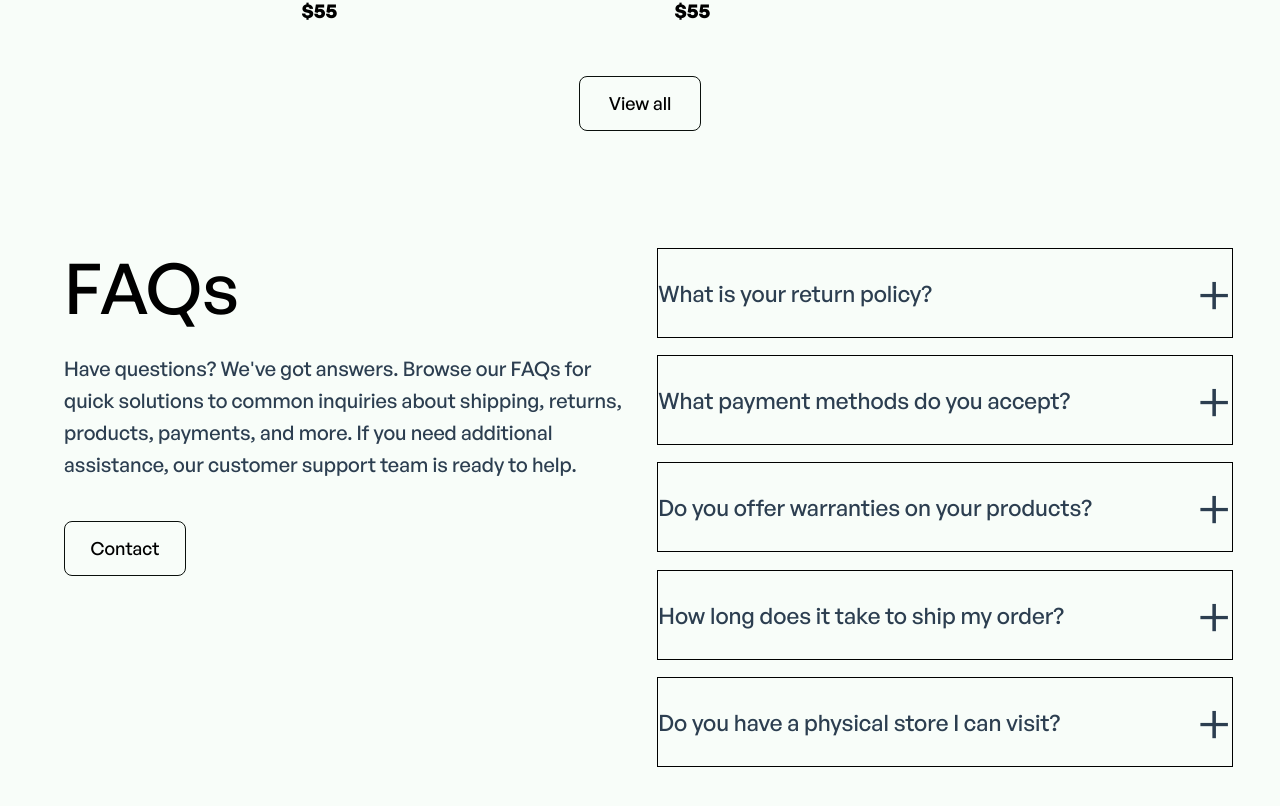
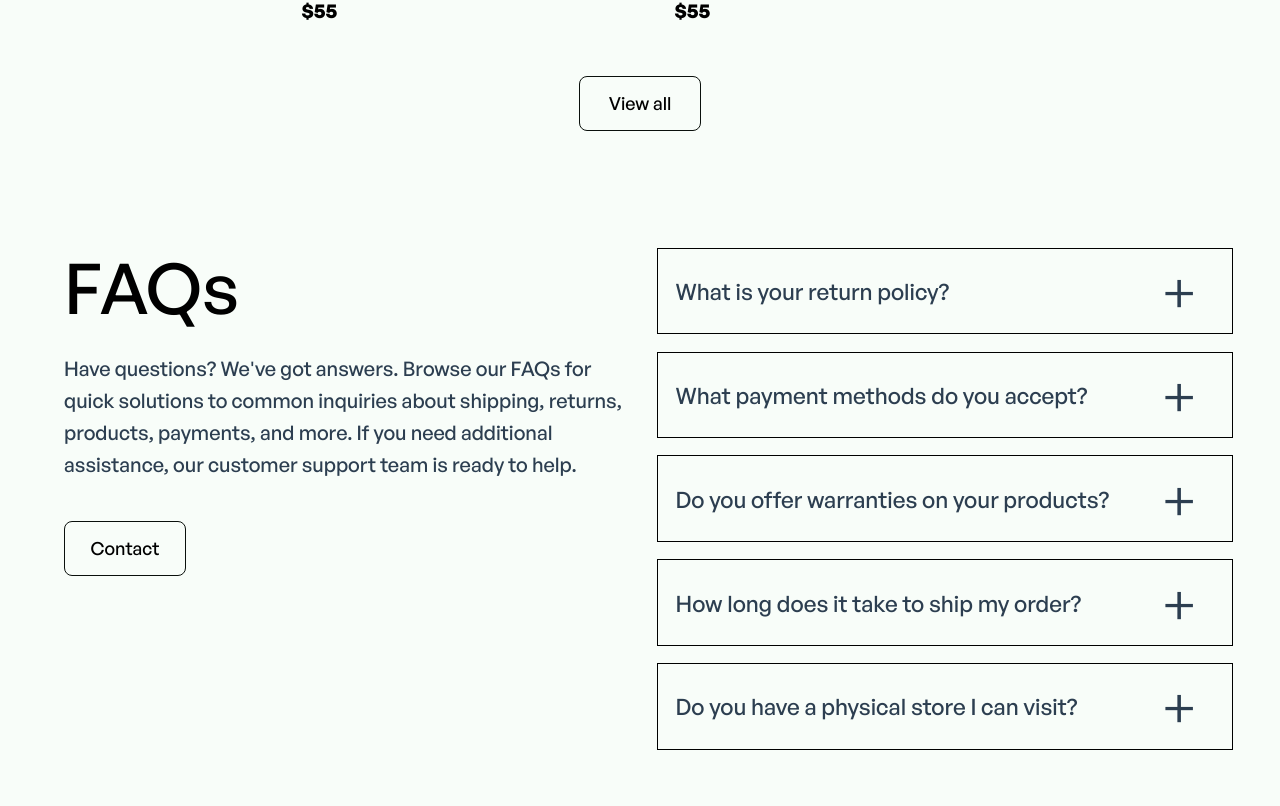
Before and after one commit to mort5554/OnlineShop, a Vue app: page / in a window 1280 px wide. Shown: the part 3444-4250 px from the top of the page. Built offline with nearby package versions, Linux system fonts and the light colour scheme.

Commit message:
Add FAQs

```diff
--- a/src/components/FAQsSection.vue
+++ b/src/components/FAQsSection.vue
@@ -18,37 +18,100 @@ const isOpened5 = ref(false)
       </h2>
       <button class="buttonContact">Contact</button>
     </div>
+
+    <!--Right Side-->
+
     <div class="FAQsSectionRight">
-      <div class="FAQsElement center">
+      <!--First Element-->
+      <div class="FAQsElement" :class="{ smoothlyOpen: isOpened1 }">
+        <div class="FAQsElementTop">
           <h2 class="FAQsElementHeader">What is your return policy?</h2>
-        <div class="FAQsElementOpen" @click="isOpened1 = !isOpened1" :class="{ rotate: isOpened1 }">
+          <div
+            class="FAQsElementOpenButton"
+            @click="isOpened1 = !isOpened1"
+            :class="{ rotate: isOpened1 }"
+          >
             +
           </div>
         </div>
-      <div class="FAQsElement center">
+        <div class="FAQsElementClosed" :class="{ FAQsElementOpened: isOpened1 }">
+          We want you to be completely satisfied with your Electrohut purchase. If you're not,
+          simply return your item(s) within 30 days of receipt in new, unused condition with the
+          original packaging for a full refund or exchange. Please visit the ‘Orders’ section on
+          your account page, to initiate the process and for detailed instructions.
+        </div>
+      </div>
+      <!--Second Element-->
+      <div class="FAQsElement">
+        <div class="FAQsElementTop">
           <h2 class="FAQsElementHeader">What payment methods do you accept?</h2>
-        <div class="FAQsElementOpen" @click="isOpened2 = !isOpened2" :class="{ rotate: isOpened2 }">
+          <div
+            class="FAQsElementOpenButton"
+            @click="isOpened2 = !isOpened2"
+            :class="{ rotate: isOpened2 }"
+          >
             +
           </div>
         </div>
-      <div class="FAQsElement center">
+        <div class="FAQsElementClosed" :class="{ FAQsElementOpened: isOpened2 }">
+          We accept major credit cards (Visa, Mastercard, American Express, Discover), PayPal, Apple
+          Pay, Google Pay, and Shop Pay for your convenience.
+        </div>
+      </div>
+      <!--Third Element-->
+      <div class="FAQsElement">
+        <div class="FAQsElementTop">
           <h2 class="FAQsElementHeader">Do you offer warranties on your products?</h2>
-        <div class="FAQsElementOpen" @click="isOpened3 = !isOpened3" :class="{ rotate: isOpened3 }">
+          <div
+            class="FAQsElementOpenButton"
+            @click="isOpened3 = !isOpened3"
+            :class="{ rotate: isOpened3 }"
+          >
             +
           </div>
         </div>
-      <div class="FAQsElement center">
+        <div class="FAQsElementClosed" :class="{ FAQsElementOpened: isOpened3 }">
+          Yes! We stand behind the quality of our products. Most items come with a manufacturer's
+          warranty. The specific warranty period and terms can vary depending on the product, so
+          please refer to the product description or contact our customer support for details.
+        </div>
+      </div>
+      <!--Fourth Element-->
+      <div class="FAQsElement">
+        <div class="FAQsElementTop">
           <h2 class="FAQsElementHeader">How long does it take to ship my order?</h2>
-        <div class="FAQsElementOpen" @click="isOpened4 = !isOpened4" :class="{ rotate: isOpened4 }">
+          <div
+            class="FAQsElementOpenButton"
+            @click="isOpened4 = !isOpened4"
+            :class="{ rotate: isOpened4 }"
+          >
             +
           </div>
         </div>
-      <div class="FAQsElement center">
+        <div class="FAQsElementClosed" :class="{ FAQsElementOpened: isOpened4 }">
+          We strive to get your tech goodies to you as quickly as possible! Shipping times vary
+          depending on your location and the shipping method chosen at checkout. Generally, you can
+          expect your order to arrive within 3-7 business days. You'll receive a shipping
+          confirmation email with tracking information as soon as your order is on its way.
+        </div>
+      </div>
+      <!--Fifth Element-->
+      <div class="FAQsElement">
+        <div class="FAQsElementTop">
           <h2 class="FAQsElementHeader">Do you have a physical store I can visit?</h2>
-        <div class="FAQsElementOpen" @click="isOpened5 = !isOpened5" :class="{ rotate: isOpened5 }">
+          <div
+            class="FAQsElementOpenButton"
+            @click="isOpened5 = !isOpened5"
+            :class="{ rotate: isOpened5 }"
+          >
             +
           </div>
-        <h4></h4>
+        </div>
+        <div class="FAQsElementClosed" :class="{ FAQsElementOpened: isOpened5 }">
+          Electrohut is an online-only retailer, so we don't have any physical stores at this time.
+          However, we offer a wide range of products, competitive prices, and the convenience of
+          shopping from anywhere at any time.
+        </div>
       </div>
     </div>
   </div>
@@ -89,21 +152,46 @@ const isOpened5 = ref(false)
 }
 .FAQsElement {
   width: 100%;
-  height: fit-content;
-  align-self: space-around;
   border: 1px solid black;
   margin: 3%;
+  padding: 3%;
 }
 .FAQsElementHeader {
-  width: 95%;
+  width: 90%;
 }
-.FAQsElementOpen {
+.FAQsElementTop {
+  height: 50px;
+  display: flex;
+  flex-direction: row;
+  align-items: center;
+}
+.FAQsElementClosed {
+  display: none;
+  height: 0%;
+}
+.FAQsElementOpened {
+  display: block;
+}
+.smoothlyOpen {
+  transition: all 0.3s ease-in;
+  /*animation: open 0.6s ease-out;*/
+}
+/*@keyframes open {
+  from {
+    transform: scaleY(50%);
+  }
+  to {
+    transform: scaleY(100%);
+  }
+}*/
+.FAQsElementOpenButton {
   display: flex;
   justify-content: flex-end;
   font-size: 55px;
   font-weight: 400;
   cursor: pointer;
   user-select: none;
+  transition: transform 0.3s;
 }
 .rotate {
   transform: rotate(-45deg);
```
Lines whose indentation alone changed are shown as unchanged.
